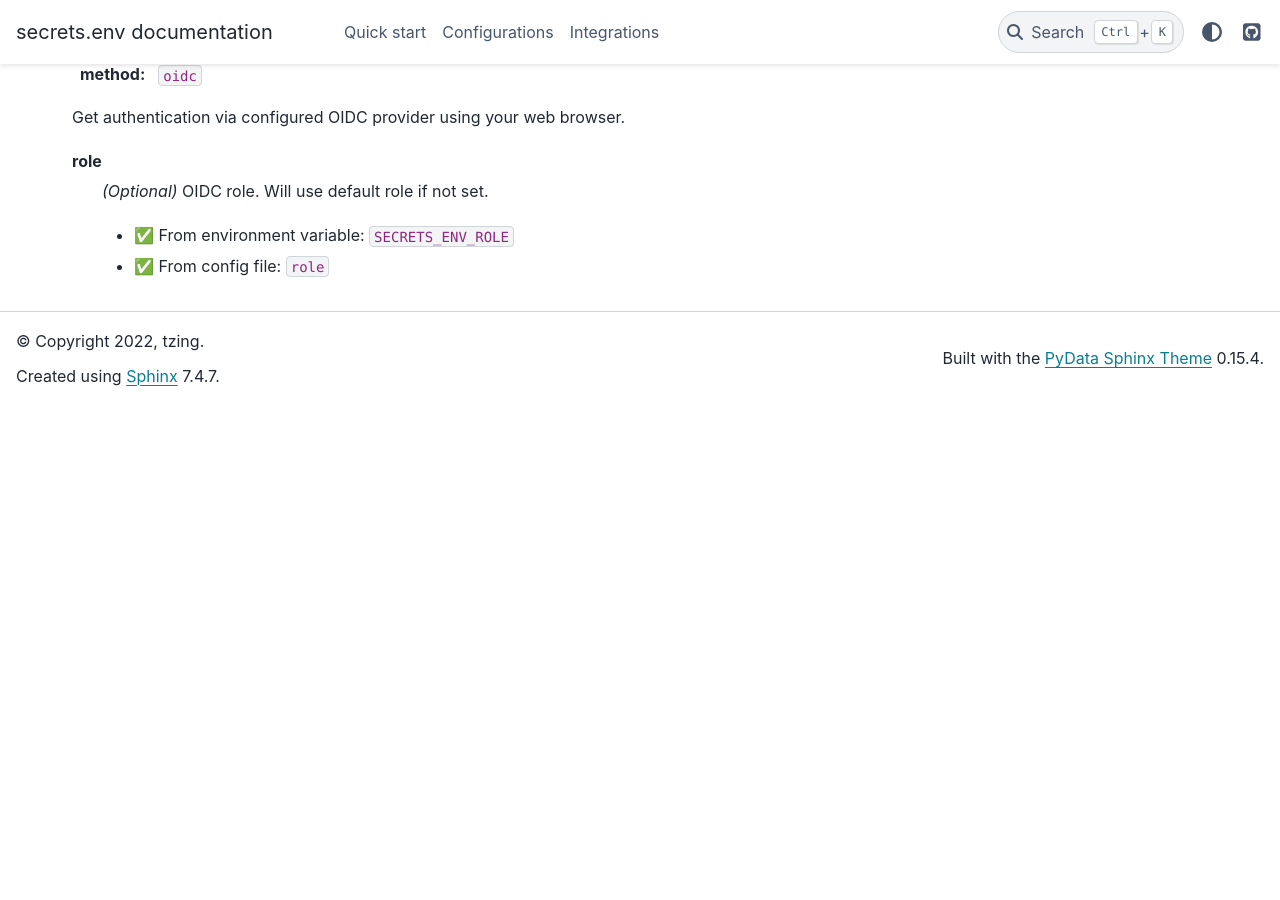
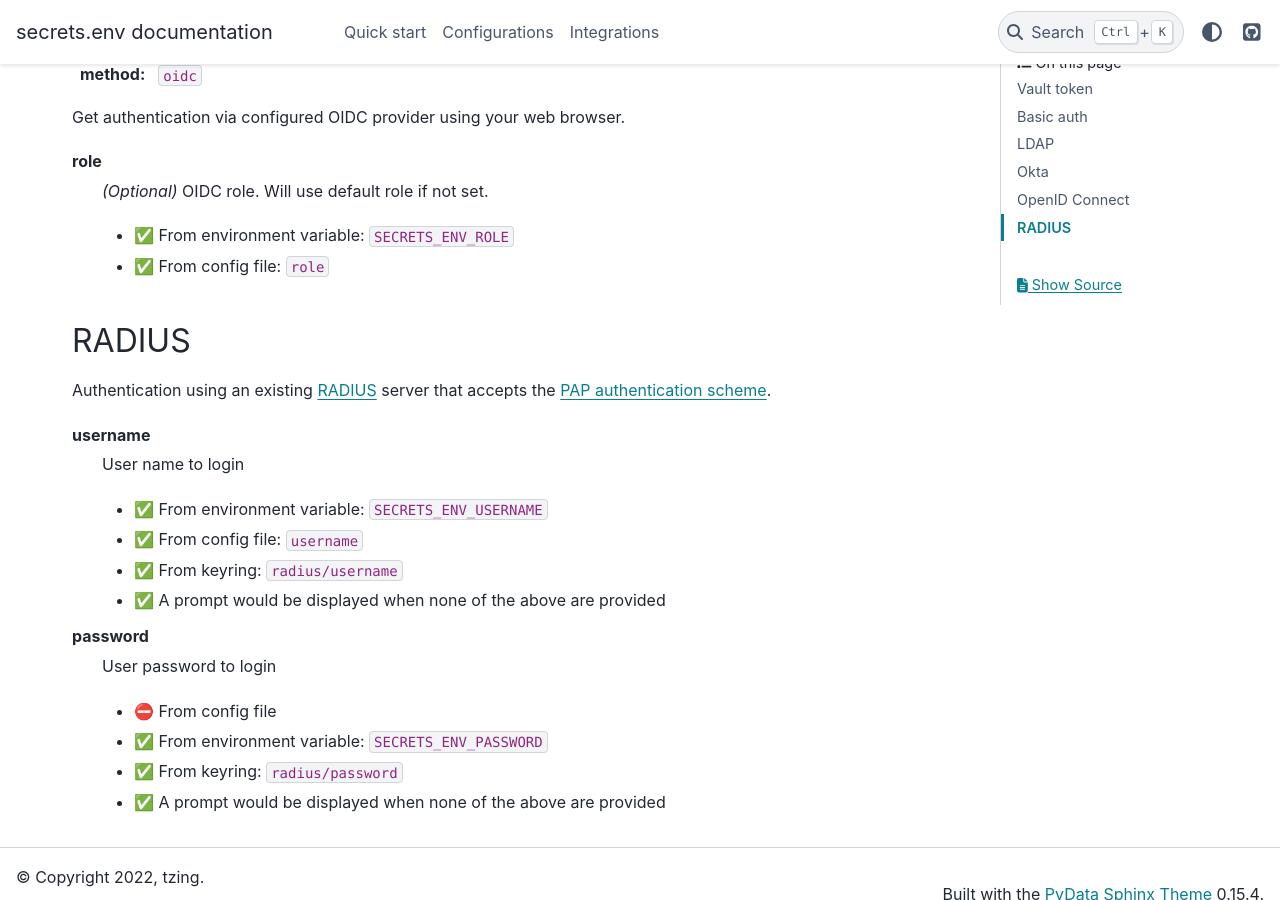
Before and after one commit to tzing/secrets.env, a Sphinx documentation site: the page built from docs/_configure/auth-supportted-methods.rst, in a window 1280 px wide and 900 px high, scrolled down 2481 px. Built offline with Sphinx 7.4.7 and the PyData theme 0.15.4, drawn with Linux system fonts in a browser that asks for light colours; before the commit the page ends 2886 px from its top, so only the background shows below that.

Commit message:
add radius

```diff
--- a/docs/_configure/auth-supportted-methods.rst
+++ b/docs/_configure/auth-supportted-methods.rst
@@ -108,3 +108,28 @@ role
 
    * ✅ From environment variable: ``SECRETS_ENV_ROLE``
    * ✅ From config file: ``role``
+
+
+RADIUS
+^^^^^^
+
+Authentication using an existing `RADIUS`_ server that accepts the `PAP authentication scheme`_.
+
+.. _RADIUS: https://en.wikipedia.org/wiki/RADIUS
+.. _PAP authentication scheme: https://en.wikipedia.org/wiki/Password_Authentication_Protocol
+
+username
+   User name to login
+
+   * ✅ From environment variable: ``SECRETS_ENV_USERNAME``
+   * ✅ From config file: ``username``
+   * ✅ From keyring: ``radius/username``
+   * ✅ A prompt would be displayed when none of the above are provided
+
+password
+   User password to login
+
+   * ⛔️ From config file
+   * ✅ From environment variable: ``SECRETS_ENV_PASSWORD``
+   * ✅ From keyring: ``radius/password``
+   * ✅ A prompt would be displayed when none of the above are provided
```
Also changed, not shown: 1 other file.
